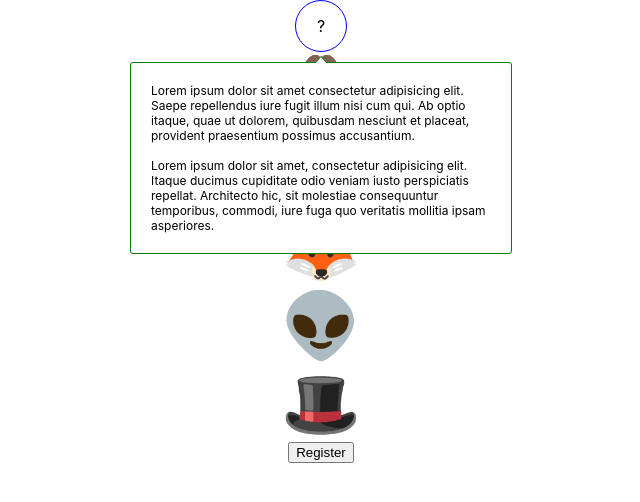
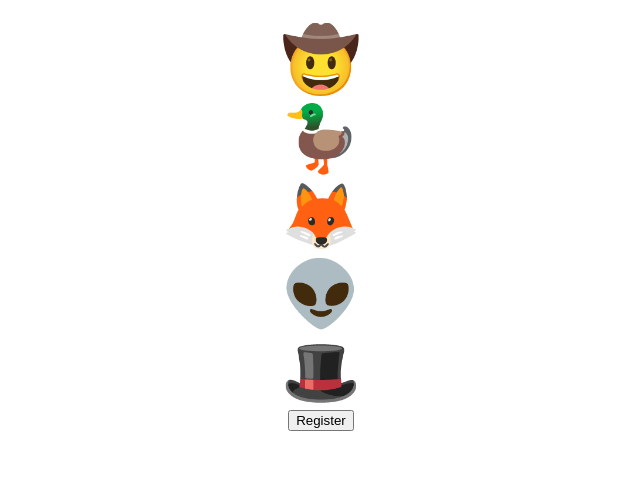
Before and after one commit to vpvnguyen/react-components-reference, a React (Create React App) app: page / in a window 1280 px wide. Shown: the top 502 px of the page, without its empty margins (319-959 px from the left). Built offline with nearby package versions, Linux system fonts and the light colour scheme.

Commit message:
set mouseover events to trigger popup

```diff
--- a/src/ReactTooltipClone/index.js
+++ b/src/ReactTooltipClone/index.js
@@ -1,30 +1,45 @@
+import { useState } from "react";
 import "./style.css";
+import { HelpSvg } from "./HelpSvg";
 
 export const ReactToolTipClone = () => {
+  const [active, setActive] = useState(false);
+
+  const toggleTooltip = () => {
+    setActive(!active);
+  };
+
   return (
     <>
       <div className="rtc-root">
-        <div className="rtc-container">
-          <div className="rtc-tooltip-icon">
-            <div>?</div>
+        <div className="rtc-tooltip-container">
+          <div
+            className="rtc-tooltip-icon-container"
+            onMouseOver={toggleTooltip}
+            onMouseLeave={toggleTooltip}
+          >
+            <HelpSvg />
           </div>
 
-          <div className="rtc-tooltip-body rtc-tooltip-show">
-            <div className="rtc-tooltip-content">
+          {active && (
+            <div className="rtc-tooltip-popup">
+              <div className="rtc-tooltip-popup-content">
                 <p>
                   Lorem ipsum dolor sit amet consectetur adipisicing elit. Saepe
-                repellendus iure fugit illum nisi cum qui. Ab optio itaque, quae
-                ut dolorem, quibusdam nesciunt et placeat, provident praesentium
-                possimus accusantium.
+                  repellendus iure fugit illum nisi cum qui. Ab optio itaque,
+                  quae ut dolorem, quibusdam nesciunt et placeat, provident
+                  praesentium possimus accusantium.
                 </p>
                 <p>
-                Lorem ipsum dolor sit amet, consectetur adipisicing elit. Itaque
-                ducimus cupiditate odio veniam iusto perspiciatis repellat.
-                Architecto hic, sit molestiae consequuntur temporibus, commodi,
-                iure fuga quo veritatis mollitia ipsam asperiores.
+                  Lorem ipsum dolor sit amet, consectetur adipisicing elit.
+                  Itaque ducimus cupiditate odio veniam iusto perspiciatis
+                  repellat. Architecto hic, sit molestiae consequuntur
+                  temporibus, commodi, iure fuga quo veritatis mollitia ipsam
+                  asperiores.
                 </p>
               </div>
             </div>
+          )}
         </div>
       </div>
     </>
```
Lines whose indentation alone changed are shown as unchanged.
